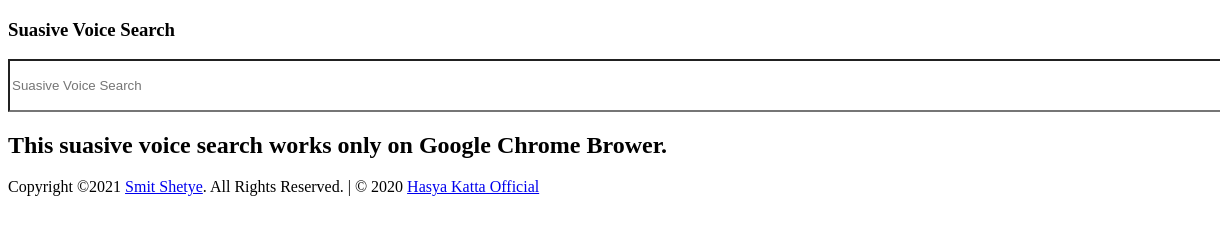
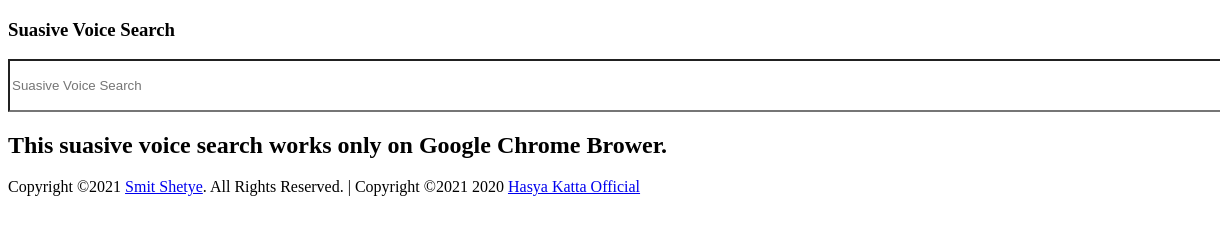
Before and after one commit to smitshetye/suasive, a plain HTML site: page index.html in a window 1280 px wide. Shown: the full height of the page, 0-1220 px from the left. Drawn offline with Linux system fonts and the light colour scheme.

Commit message:
Update index.html

```diff
--- a/index.html
+++ b/index.html
@@ -45,7 +45,7 @@
 		<!-- /.content -->
    <!-- /.content-wrapper -->
   <footer class="main-footer">
-     Copyright &copy;<script>document.write(new Date().getFullYear());</script> <a href="https://smitshetye.github.io/">Smit Shetye</a>. All Rights Reserved. | &copy; 2020 <a href="https://hasyakattaofficial.github.io/">Hasya Katta Official</a>
+     Copyright &copy;<script>document.write(new Date().getFullYear());</script> <a href="https://smitshetye.github.io/">Smit Shetye</a>. All Rights Reserved. | Copyright &copy;<script>document.write(new Date().getFullYear());</script> 2020 <a href="https://hasyakattaofficial.github.io/">Hasya Katta Official</a>
   </footer>
 
   	<!-- jQuery 3 -->
```
